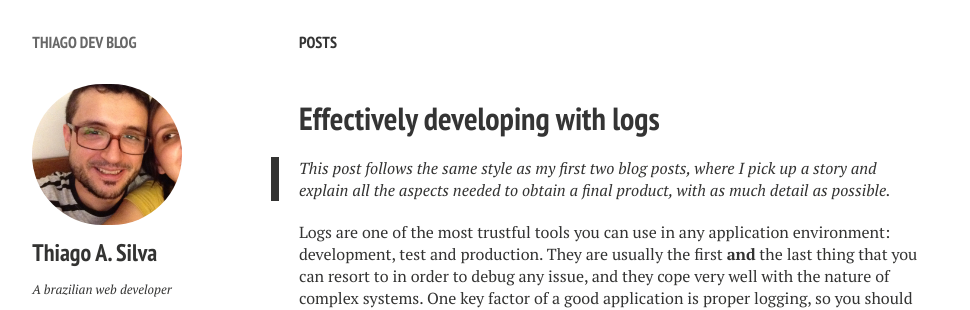
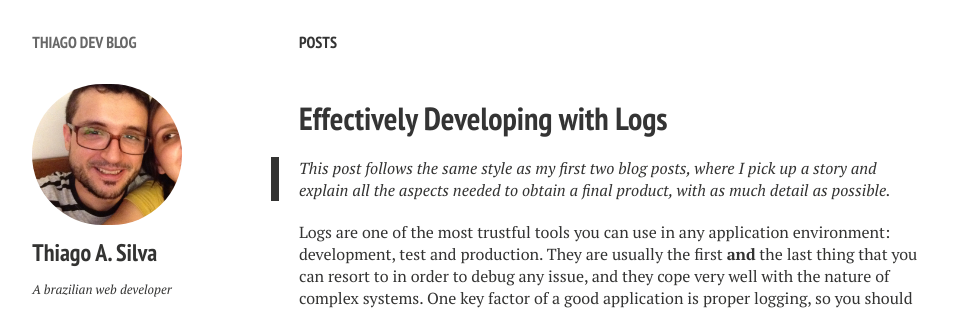
Before and after one commit to thiagoa/thiagoa.github.io, a Jekyll site: the page built from _posts/2016-03-25-effectively-developing-with-logs.md, in a window 1280 px wide and 900 px high. Shown: the top 310 px of the window, without its empty margins (21-991 px from the left). Built offline with Jekyll 4.4.1, drawn with Linux system fonts in a browser that asks for light colours; nearby versions of some CDN libraries; comment, search, counter and statistics services are not loaded; some of the changed text lies outside the part shown.

```diff
--- a/_posts/2016-03-25-effectively-developing-with-logs.md
+++ b/_posts/2016-03-25-effectively-developing-with-logs.md
@@ -1,6 +1,6 @@
 ---
 layout: post
-title: Effectively developing with logs
+title: Effectively Developing with Logs
 description:
 tags: [debug,ruby,rails]
 comments: true
```
